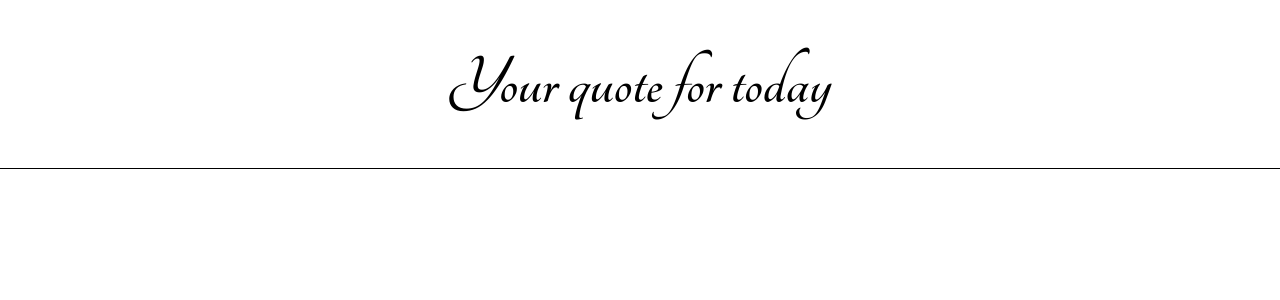
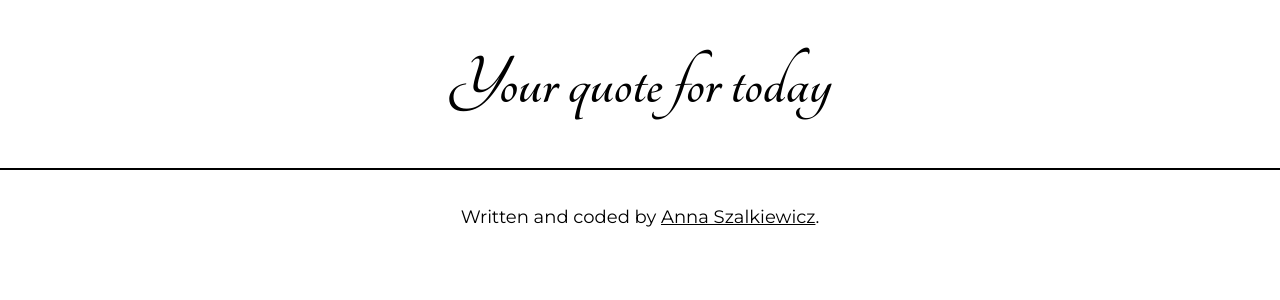
Before and after one commit to annaszalkiewicz/random-quote-machine, a React (Create React App) app: page / in a window 1280 px wide. Shown: the top 300 px of the page. Built offline with nearby package versions, Linux system fonts and the light colour scheme.

Commit message:
Add footer with basic styling

```diff
--- a/src/App.js
+++ b/src/App.js
@@ -7,6 +7,9 @@ class App extends Component {
         <header className="header">
           <h1 className="heading-one">Your quote for today</h1>
         </header>
+        <footer className="footer">
+          <p className="copyright">Written and coded by <a href="https://mywebgraphicdesign.com" target="_blank" rel="noopener noreferrer">Anna Szalkiewicz</a>.</p>
+        </footer>
       </div>
     );
   }
--- a/src/index.css
+++ b/src/index.css
@@ -18,3 +18,13 @@ html, body, #root {
   text-align: center;
   border-bottom: solid 1px #000;
 }
+
+/* FOOTER */
+
+.footer {
+  padding: 1em;
+  border-top: solid 1px #000;
+}
+.footer a {
+  color: #000;
+}
```
